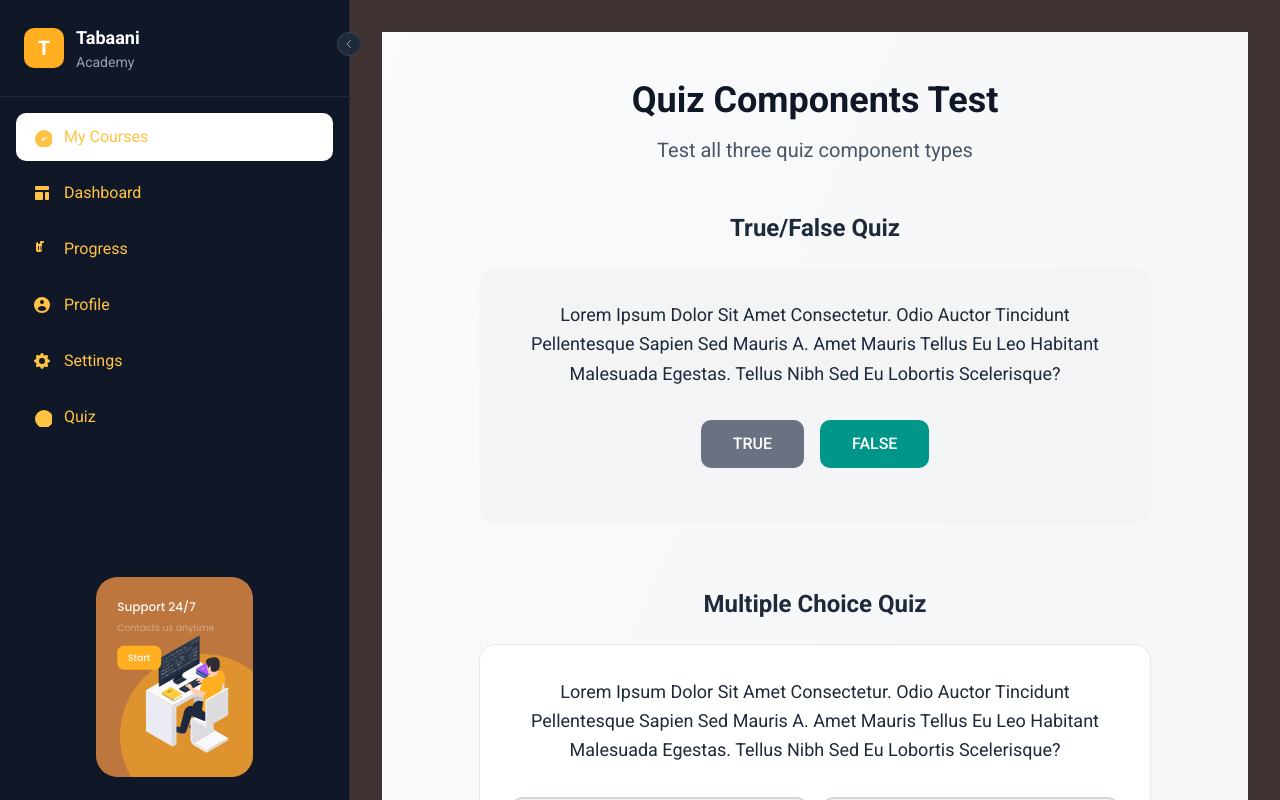
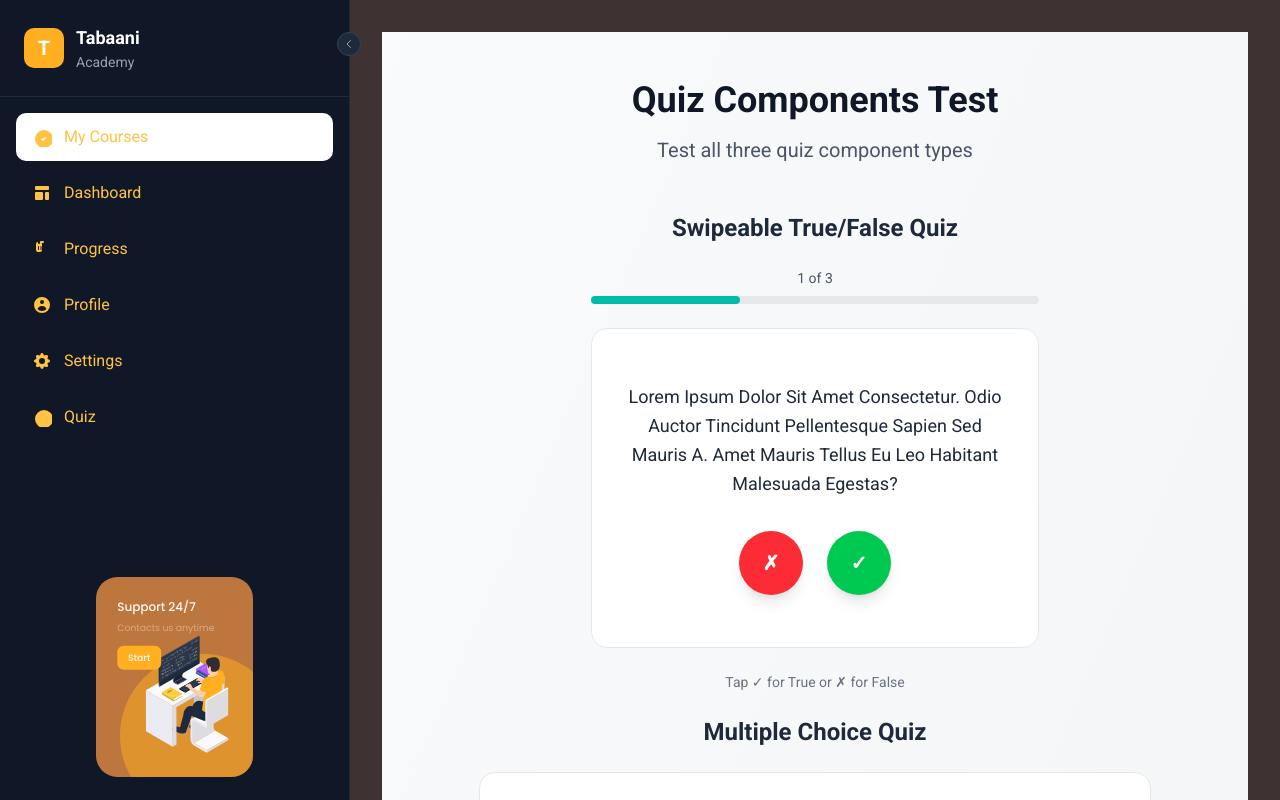
Before and after one commit to tabaani-interns/academy-Front, a Next.js app in the folder academy/: page /courses/quiz in a window 1280 px wide. Shown: the top 800 px of the page. Built offline with nearby package versions, Linux system fonts and the light colour scheme.

Commit message:
MORE ANIMATIONS

```diff
--- a/academy/app/(courses)/courses/quiz/page.tsx
+++ b/academy/app/(courses)/courses/quiz/page.tsx
@@ -8,6 +8,31 @@ export default function QuizPage() {
   const handleAnswer = (quizType: string) => (isCorrect: boolean) => {
     console.log(`${quizType} Quiz: ${isCorrect ? "Correct" : "Incorrect"}`);
   };
+
+  const handleQuizComplete = (results: boolean[]) => {
+    console.log("True/False Quiz Complete:", results);
+    const correctCount = results.filter(Boolean).length;
+    console.log(`Score: ${correctCount}/${results.length}`);
+  };
+
+  // Stack of True/False questions
+  const trueFalseQuestions = [
+    {
+      question:
+        "Lorem Ipsum Dolor Sit Amet Consectetur. Odio Auctor Tincidunt Pellentesque Sapien Sed Mauris A. Amet Mauris Tellus Eu Leo Habitant Malesuada Egestas?",
+      correctAnswer: false,
+    },
+    {
+      question:
+        "Next.js is a React framework that enables server-side rendering and static site generation out of the box?",
+      correctAnswer: true,
+    },
+    {
+      question:
+        "TypeScript is a superset of JavaScript that adds static type definitions to help catch errors during development?",
+      correctAnswer: true,
+    },
+  ];
 
   const multipleChoiceOptions = [
     {
@@ -56,15 +81,14 @@ export default function QuizPage() {
         </div>
 
         <div className="space-y-16">
-          {/* True/False Quiz */}
+          {/* True/False Quiz - Swipeable Stack */}
           <div>
             <h2 className="text-2xl font-semibold text-gray-800 mb-6 text-center">
-              True/False Quiz
+              Swipeable True/False Quiz
             </h2>
             <TrueFalseQuiz
-              question="Lorem Ipsum Dolor Sit Amet Consectetur. Odio Auctor Tincidunt Pellentesque Sapien Sed Mauris A. Amet Mauris Tellus Eu Leo Habitant Malesuada Egestas. Tellus Nibh Sed Eu Lobortis Scelerisque?"
-              correctAnswer={false}
-              onAnswer={handleAnswer("True/False")}
+              questions={trueFalseQuestions}
+              onQuizComplete={handleQuizComplete}
             />
           </div>
 
--- a/academy/components/quiz/TrueFalseQuiz.tsx
+++ b/academy/components/quiz/TrueFalseQuiz.tsx
@@ -1,93 +1,211 @@
 "use client";
 
-import { useState } from "react";
+import { useState, useRef } from "react";
+
+interface TrueFalseQuestion {
+  readonly question: string;
+  readonly correctAnswer: boolean;
+}
 
 interface TrueFalseQuizProps {
-  readonly question: string;
-  readonly correctAnswer: boolean;
+  readonly questions?: readonly TrueFalseQuestion[];
+  readonly question?: string;
+  readonly correctAnswer?: boolean;
   readonly onAnswer?: (isCorrect: boolean) => void;
+  readonly onQuizComplete?: (results: boolean[]) => void;
 }
 
 export default function TrueFalseQuiz({
+  questions,
   question,
   correctAnswer,
   onAnswer,
+  onQuizComplete,
 }: TrueFalseQuizProps) {
-  const [selectedAnswer, setSelectedAnswer] = useState<boolean | null>(null);
-  const [showResult, setShowResult] = useState(false);
+  // Handle both single question and multiple questions
+  const quizQuestions =
+    questions ||
+    (question && correctAnswer !== undefined
+      ? [{ question, correctAnswer }]
+      : []);
 
-  const handleAnswer = (answer: boolean) => {
-    setSelectedAnswer(answer);
-    setShowResult(true);
-    const isCorrect = answer === correctAnswer;
+  const [currentQuestionIndex, setCurrentQuestionIndex] = useState(0);
+  const [results, setResults] = useState<boolean[]>([]);
+  const [isAnimating, setIsAnimating] = useState(false);
+  const [swipeDirection, setSwipeDirection] = useState<"left" | "right" | null>(
+    null
+  );
+  const cardRef = useRef<HTMLDivElement>(null);
+
+  const currentQuestion = quizQuestions[currentQuestionIndex];
+  const isQuizComplete = currentQuestionIndex >= quizQuestions.length;
+
+  const handleSwipe = (answer: boolean) => {
+    if (isAnimating || isQuizComplete) return;
+
+    setIsAnimating(true);
+    setSwipeDirection(answer ? "right" : "left");
+
+    const isCorrect = answer === currentQuestion.correctAnswer;
+    const newResults = [...results, isCorrect];
+    setResults(newResults);
+
+    // Call onAnswer for single question compatibility
     onAnswer?.(isCorrect);
+
+    setTimeout(() => {
+      if (currentQuestionIndex + 1 >= quizQuestions.length) {
+        // Quiz completed
+        onQuizComplete?.(newResults);
+      } else {
+        // Move to next question
+        setCurrentQuestionIndex((prev) => prev + 1);
+      }
+      setIsAnimating(false);
+      setSwipeDirection(null);
+    }, 600);
   };
 
   const resetQuiz = () => {
-    setSelectedAnswer(null);
-    setShowResult(false);
+    setCurrentQuestionIndex(0);
+    setResults([]);
+    setIsAnimating(false);
+    setSwipeDirection(null);
   };
 
-  const getTrueButtonClass = () => {
-    if (selectedAnswer === true) {
-      return correctAnswer === true ? "bg-green-500" : "bg-red-500";
+  const getCardTransform = (index: number) => {
+    const offset = index - currentQuestionIndex;
+
+    if (offset < 0) return "translateX(-100%) scale(0.8)";
+    if (offset === 0) {
+      if (swipeDirection === "left")
+        return "translateX(-120%) rotate(-15deg) scale(0.9)";
+      if (swipeDirection === "right")
+        return "translateX(120%) rotate(15deg) scale(0.9)";
+      return "translateX(0) scale(1)";
     }
-    return "bg-gray-400";
+
+    return `translateY(-${offset * 8}px) scale(${1 - offset * 0.05}) translateZ(${-offset * 10}px)`;
   };
 
-  const getFalseButtonClass = () => {
-    if (selectedAnswer === false) {
-      return correctAnswer === false ? "bg-green-500" : "bg-red-500";
-    }
-    return "bg-gray-400";
+  const getCardOpacity = (index: number) => {
+    const offset = index - currentQuestionIndex;
+    if (offset < 0) return 0;
+    if (offset === 0) return swipeDirection ? 0.7 : 1;
+    return Math.max(0.3, 1 - offset * 0.2);
   };
 
+  const getCardZIndex = (index: number) => {
+    return quizQuestions.length - Math.abs(index - currentQuestionIndex);
+  };
+
+  if (isQuizComplete) {
+    const correctCount = results.filter(Boolean).length;
+    const percentage = Math.round((correctCount / results.length) * 100);
+
     return (
-    <div className="bg-gray-100 rounded-2xl p-8 max-w-2xl mx-auto">
-      <div className="text-center mb-8">
-        <p className="text-gray-800 text-lg leading-relaxed">{question}</p>
+      <div className="bg-white rounded-2xl p-8 max-w-md mx-auto border border-gray-200 text-center">
+        <div className="mb-6">
+          <div className="w-20 h-20 mx-auto mb-4 bg-gradient-to-r from-teal-500 to-blue-500 rounded-full flex items-center justify-center">
+            <span className="text-white text-2xl font-bold">{percentage}%</span>
+          </div>
+          <h3 className="text-2xl font-bold text-gray-800 mb-2">
+            Quiz Complete!
+          </h3>
+          <p className="text-gray-600">
+            You got {correctCount} out of {results.length} questions correct
+          </p>
         </div>
 
-      <div className="flex justify-center gap-4 mb-6">
-        <button
-          onClick={() => handleAnswer(true)}
-          disabled={showResult}
-          className={`px-8 py-3 rounded-lg font-medium text-white transition-all duration-200 ${
-            showResult ? getTrueButtonClass() : "bg-gray-500 hover:bg-gray-600"
-          }`}
+        <div className="mb-6">
+          {results.map((isCorrect, index) => (
+            <div key={index} className="flex items-center justify-between py-2">
+              <span className="text-gray-700">Question {index + 1}</span>
+              <span
+                className={`font-medium ${isCorrect ? "text-green-600" : "text-red-600"}`}
               >
-          TRUE
-        </button>
-        <button
-          onClick={() => handleAnswer(false)}
-          disabled={showResult}
-          className={`px-8 py-3 rounded-lg font-medium text-white transition-all duration-200 ${
-            showResult ? getFalseButtonClass() : "bg-teal-600 hover:bg-teal-700"
-          }`}
-        >
-          FALSE
-        </button>
+                {isCorrect ? "✓ Correct" : "✗ Incorrect"}
+              </span>
+            </div>
+          ))}
         </div>
 
-      {showResult && (
-        <div className="text-center">
-          <p
-            className={`text-lg font-medium mb-4 ${
-              selectedAnswer === correctAnswer
-                ? "text-green-600"
-                : "text-red-600"
-            }`}
-          >
-            {selectedAnswer === correctAnswer ? "Correct!" : "Incorrect!"}
-          </p>
         <button
           onClick={resetQuiz}
-            className="px-6 py-2 bg-blue-500 text-white rounded-lg hover:bg-blue-600 transition-colors"
+          className="px-6 py-3 bg-blue-500 text-white rounded-lg hover:bg-blue-600 transition-colors font-medium"
         >
           Try Again
         </button>
       </div>
+    );
+  }
+
+  return (
+    <div className="relative max-w-md mx-auto h-96">
+      {/* Progress indicator */}
+      <div className="mb-6">
+        <div className="flex justify-center mb-2">
+          <span className="text-sm text-gray-600">
+            {currentQuestionIndex + 1} of {quizQuestions.length}
+          </span>
+        </div>
+        <div className="w-full bg-gray-200 rounded-full h-2">
+          <div
+            className="bg-teal-500 h-2 rounded-full transition-all duration-300"
+            style={{
+              width: `${((currentQuestionIndex + 1) / quizQuestions.length) * 100}%`,
+            }}
+          />
+        </div>
+      </div>
+
+      {/* Stacked cards */}
+      <div className="relative h-80">
+        {quizQuestions.map((q, index) => (
+          <div
+            key={index}
+            ref={index === currentQuestionIndex ? cardRef : null}
+            className="absolute inset-0 bg-white rounded-2xl p-8 border border-gray-200 transition-all duration-500 ease-out cursor-pointer"
+            style={{
+              transform: getCardTransform(index),
+              opacity: getCardOpacity(index),
+              zIndex: getCardZIndex(index),
+            }}
+          >
+            <div className="h-full flex flex-col justify-center">
+              <div className="text-center mb-8">
+                <p className="text-gray-800 text-lg leading-relaxed">
+                  {q.question}
+                </p>
+              </div>
+
+              {index === currentQuestionIndex && (
+                <div className="flex justify-center gap-6">
+                  <button
+                    onClick={() => handleSwipe(false)}
+                    disabled={isAnimating}
+                    className="w-16 h-16 bg-red-500 hover:bg-red-600 rounded-full flex items-center justify-center text-white font-bold text-xl transition-all duration-200 transform hover:scale-110 shadow-lg"
+                  >
+                    ✗
+                  </button>
+                  <button
+                    onClick={() => handleSwipe(true)}
+                    disabled={isAnimating}
+                    className="w-16 h-16 bg-green-500 hover:bg-green-600 rounded-full flex items-center justify-center text-white font-bold text-xl transition-all duration-200 transform hover:scale-110 shadow-lg"
+                  >
+                    ✓
+                  </button>
+                </div>
               )}
+            </div>
+          </div>
+        ))}
+      </div>
+
+      {/* Instructions */}
+      <div className="text-center mt-6">
+        <p className="text-sm text-gray-500">Tap ✓ for True or ✗ for False</p>
+      </div>
     </div>
   );
 }
```
Lines whose indentation alone changed are shown as unchanged.
